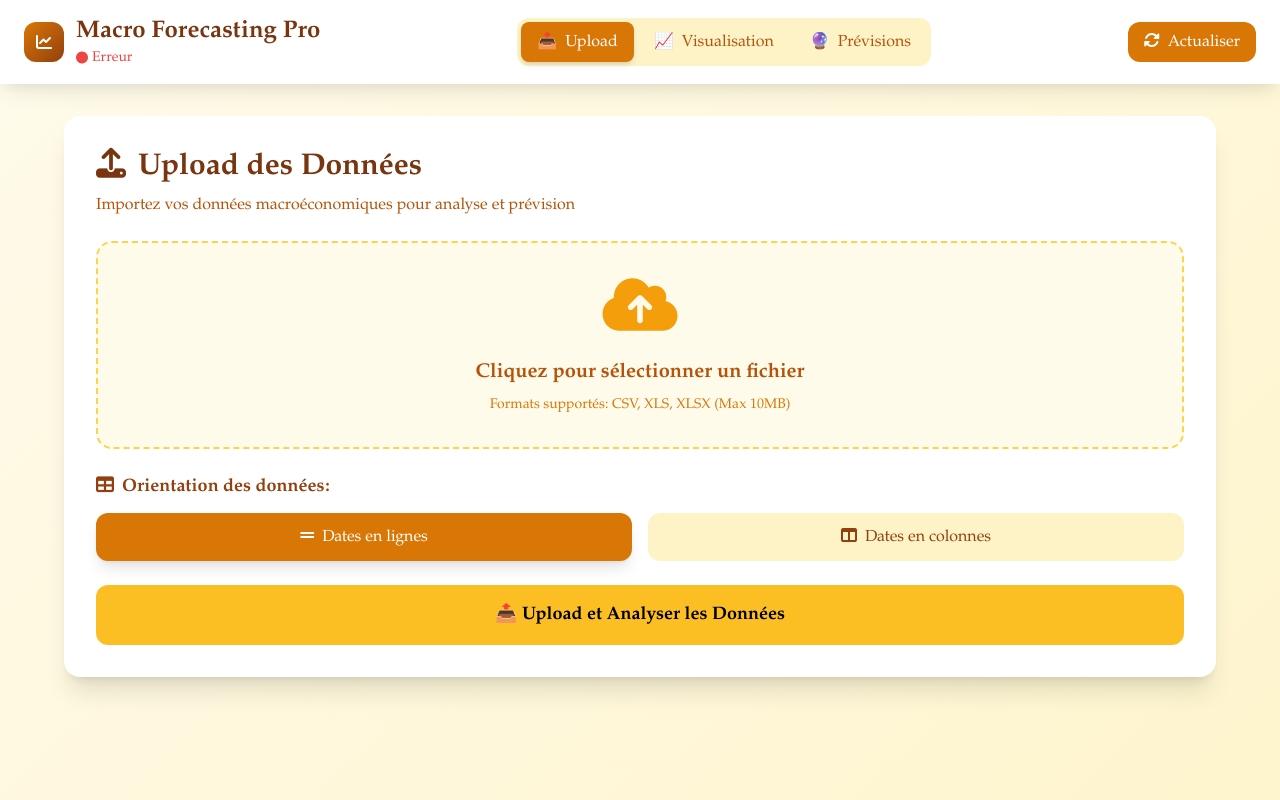
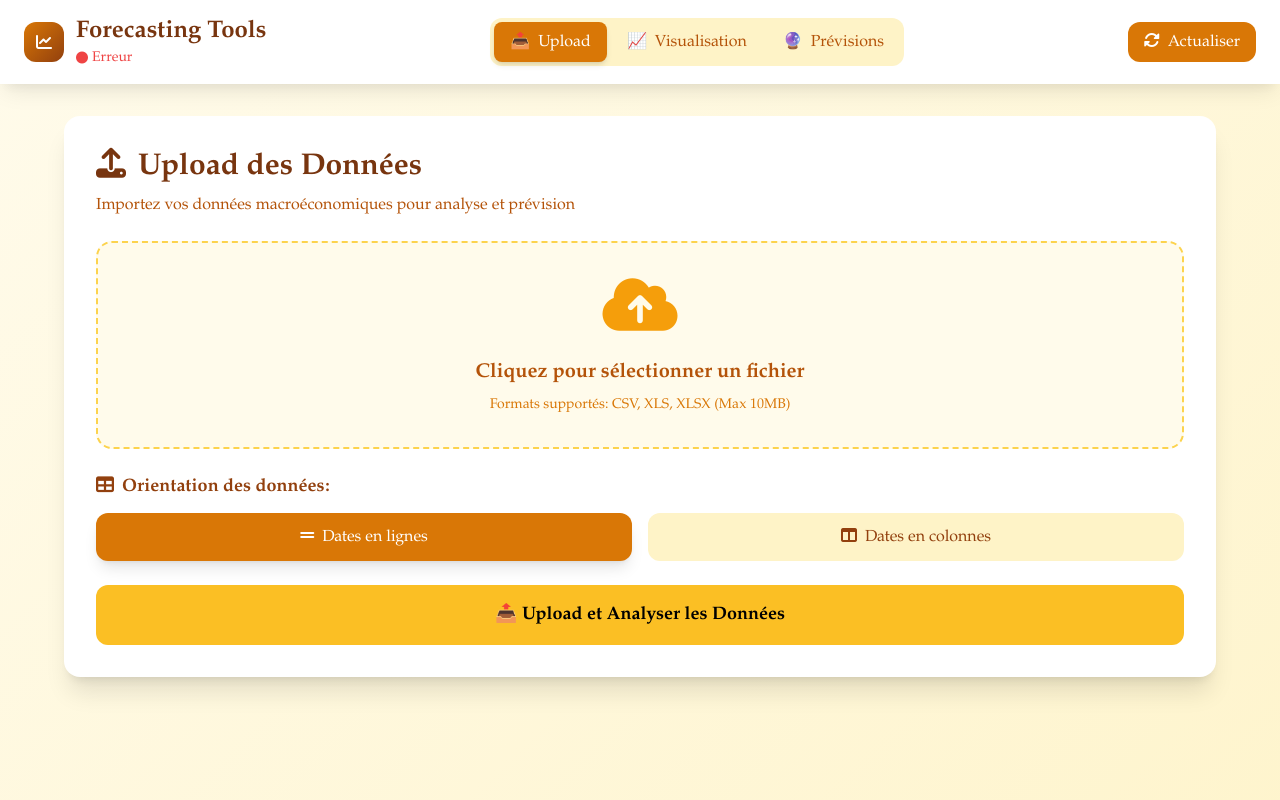
Before and after one commit to ramanambonona/forecasting-frontend, a React (Vite) app: page / in a window 1280 px wide. Shown: the top 800 px of the page. Built offline with nearby package versions, Linux system fonts and the light colour scheme; no server answers; a web font is replaced by a local one.

Commit message:
Update Navbar.jsx

```diff
--- a/src/components/Navbar.jsx
+++ b/src/components/Navbar.jsx
@@ -32,7 +32,7 @@ const Navbar = ({ activeTab, setActiveTab, backendStatus }) => {
             <i className="fas fa-chart-line text-white"></i>
           </div>
           <div>
-            <h1 className="text-2xl font-bold text-amber-900">Macro Forecasting Pro</h1>
+            <h1 className="text-2xl font-bold text-amber-900">Forecasting Tools</h1>
             <div className="flex items-center space-x-2 text-sm">
               <div className={`flex items-center space-x-1 ${getStatusColor()}`}>
                 <i className="fas fa-circle text-xs"></i>
@@ -75,4 +75,5 @@ const Navbar = ({ activeTab, setActiveTab, backendStatus }) => {
   );
 };
 
+
 export default Navbar;
```
